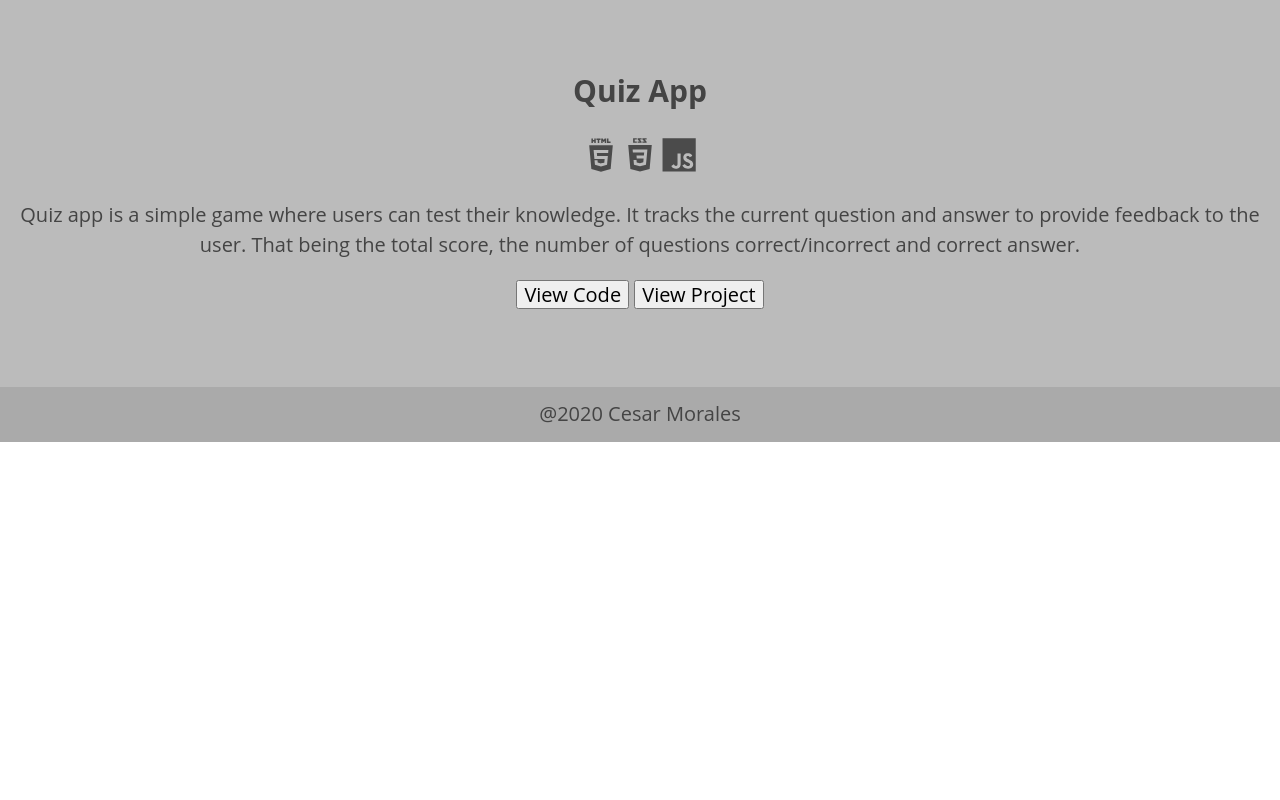
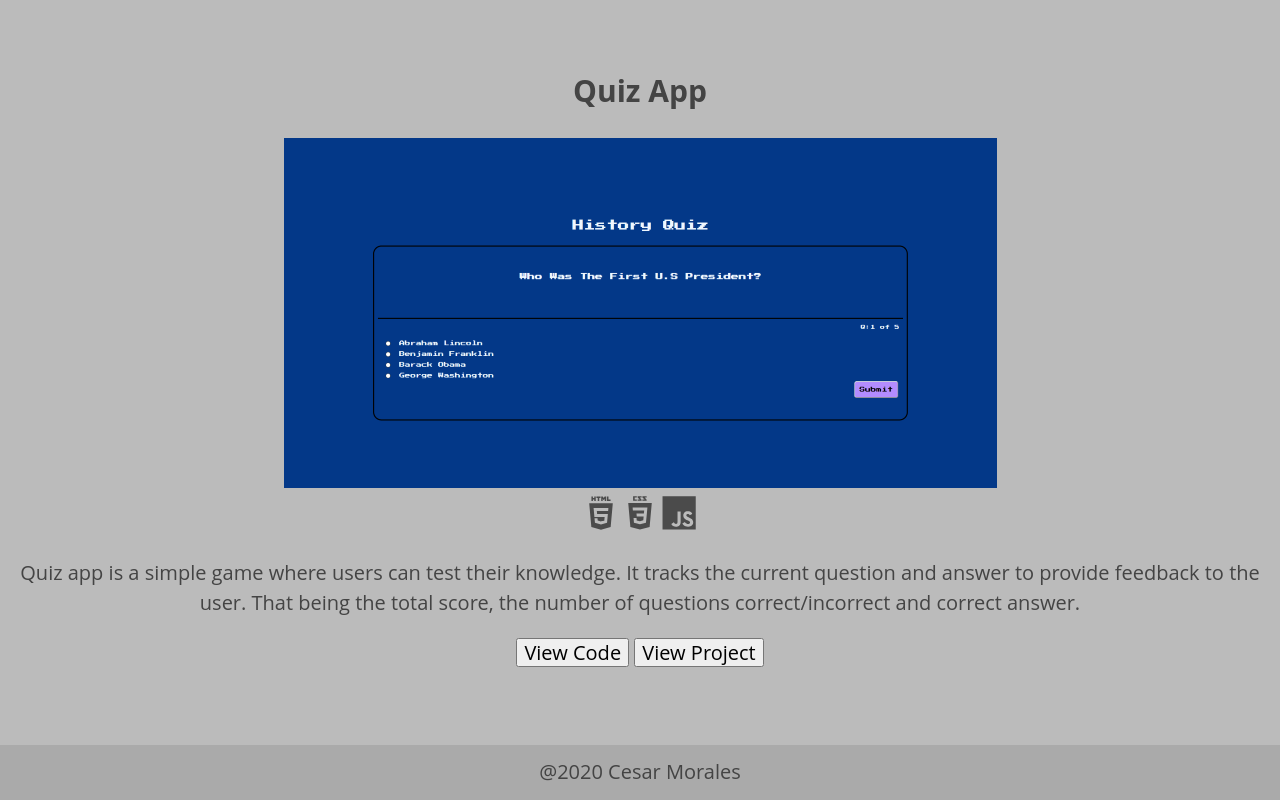
Before and after one commit to cesarlenin/Portfolio, a plain HTML site: page index.html in a window 1280 px wide. Shown: the part 1804-2604 px from the top of the page. Before the commit the page ends 2246 px from the top, so only its background shows below. Drawn offline with nearby package versions, Linux system fonts and the light colour scheme.

Commit message:
finish wireframe

```diff
--- a/index.html
+++ b/index.html
@@ -49,6 +49,11 @@
 
         <section>
             <h2>Quiz App</h2>
+
+            <a href="https://thinkful-ei-narwhal.github.io/Quiz-App_Cesar_Yousef/" target="_blank">
+                <img src="img/QuizApp.png">
+            </a>
+
             <div class= "tech">
                 <svg class="tech-icon" viewBox="0 0 128 128">
                     <path fill="#4b4b4b" d="M19.569 27l8.087 89.919 36.289 9.682 36.39-9.499 8.096-90.102h-88.862zm72.041 20.471l-.507 5.834-.223 2.695h-42.569l1.017 12h40.54l-.271 2.231-2.615 28.909-.192 1.69-22.79 6.134v-.005l-.027.012-22.777-5.916-1.546-17.055h11.168l.791 8.46 12.385 3.139.006-.234v.012l12.412-2.649 1.296-13.728h-38.555l-2.734-30.836-.267-3.164h55.724000000000004l-.266 2.471zM27.956 1.627h5.622v5.556h5.144v-5.556h5.623v16.822h-5.623v-5.633h-5.143v5.633h-5.623v-16.822zM51.738 7.206h-4.95v-5.579h15.525v5.579h-4.952v11.243h-5.623v-11.243zM64.777 1.627h5.862l3.607 5.911 3.603-5.911h5.865v16.822h-5.601v-8.338l-3.867 5.981h-.098l-3.87-5.981v8.338h-5.502v-16.822zM86.513 1.627h5.624v11.262h7.907v5.561h-13.531v-16.823z"></path>
@@ -60,6 +65,7 @@
                     <path fill="#4b4b4b" d="M2 1v125h125v-125h-125zm66.119 106.513c-1.845 3.749-5.367 6.212-9.448 7.401-6.271 1.44-12.269.619-16.731-2.059-2.986-1.832-5.318-4.652-6.901-7.901l9.52-5.83c.083.035.333.487.667 1.071 1.214 2.034 2.261 3.474 4.319 4.485 2.022.69 6.461 1.131 8.175-2.427 1.047-1.81.714-7.628.714-14.065-.001-10.115.046-20.188.046-30.188h11.709c0 11 .06 21.418 0 32.152.025 6.58.596 12.446-2.07 17.361zm48.574-3.308c-4.07 13.922-26.762 14.374-35.83 5.176-1.916-2.165-3.117-3.296-4.26-5.795 4.819-2.772 4.819-2.772 9.508-5.485 2.547 3.915 4.902 6.068 9.139 6.949 5.748.702 11.531-1.273 10.234-7.378-1.333-4.986-11.77-6.199-18.873-11.531-7.211-4.843-8.901-16.611-2.975-23.335 1.975-2.487 5.343-4.343 8.877-5.235l3.688-.477c7.081-.143 11.507 1.727 14.756 5.355.904.916 1.642 1.904 3.022 4.045-3.772 2.404-3.76 2.381-9.163 5.879-1.154-2.486-3.069-4.046-5.093-4.724-3.142-.952-7.104.083-7.926 3.403-.285 1.023-.226 1.975.227 3.665 1.273 2.903 5.545 4.165 9.377 5.926 11.031 4.474 14.756 9.271 15.672 14.981.882 4.916-.213 8.105-.38 8.581z"></path>
                 </svg>
             </div>
+
             <p>Quiz app is a simple game where users can test their knowledge.
                 It tracks the current question and answer to provide feedback to the user.
                 That being the total score, the number of questions correct/incorrect and correct answer.</p>
```
Also changed, not shown: img/QuizApp.png (added).
